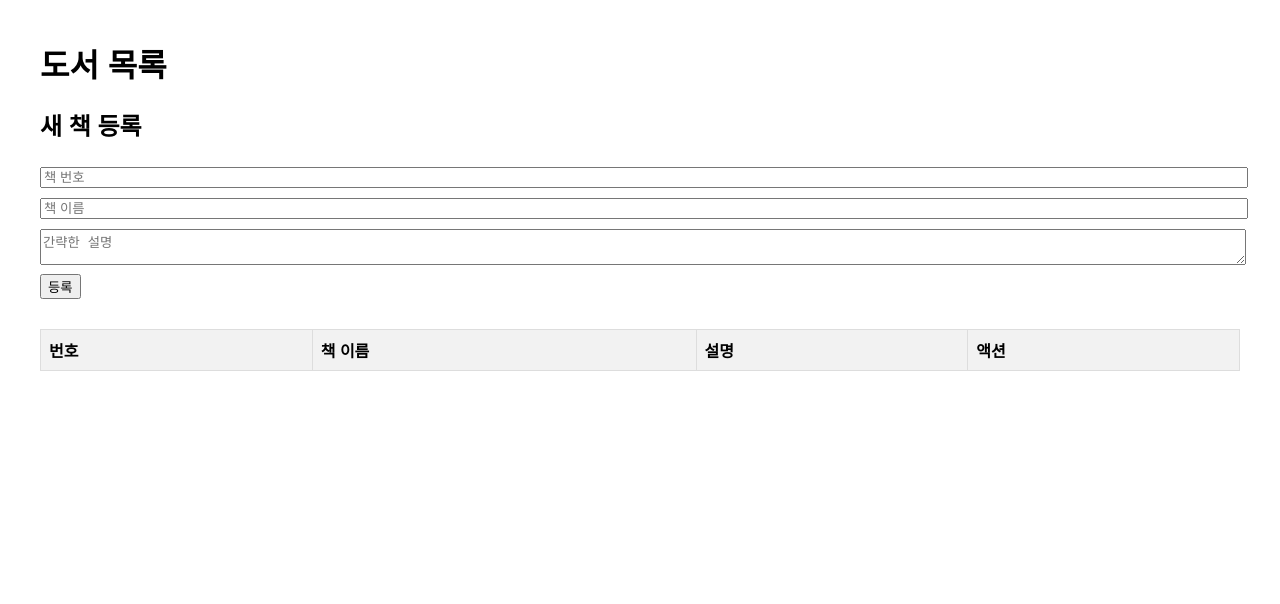
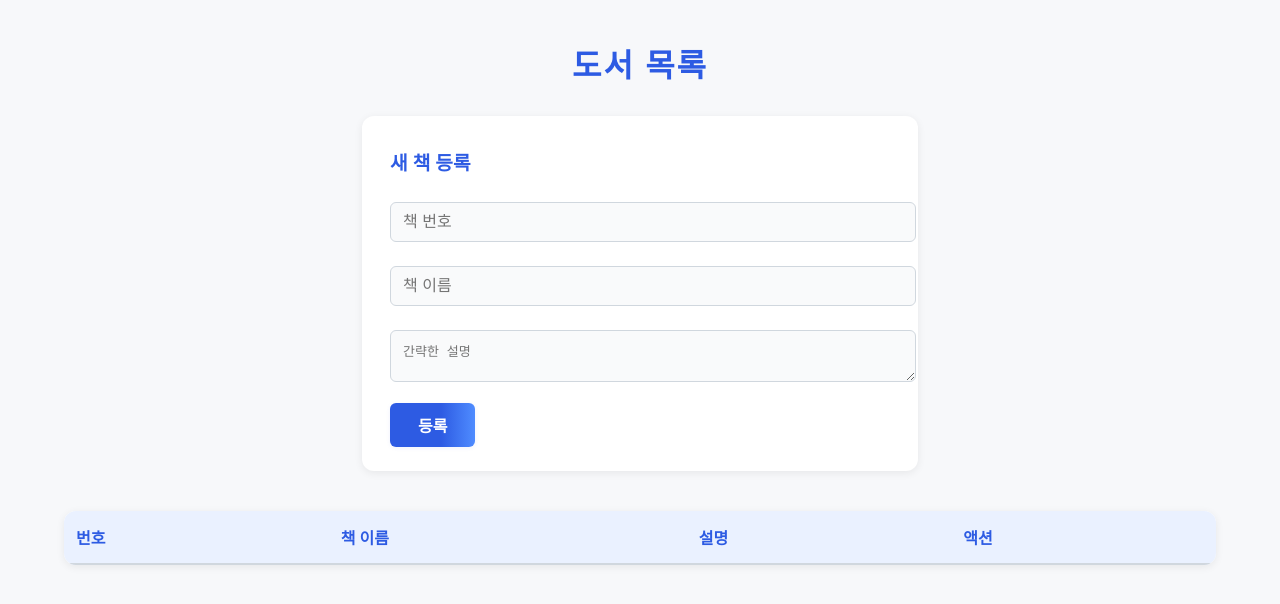
Before and after one commit to Lxs103/ohyun-ict-2025, a plain HTML site: page index.html in a window 1280 px wide. Drawn offline with Linux system fonts and the light colour scheme; no server answers.

Commit message:
Add files via upload

```diff
--- a/index.html
+++ b/index.html
@@ -5,15 +5,130 @@
   <meta name="viewport" content="width=device-width, initial-scale=1.0">
   <title>게시판</title>
   <style>
-    body { font-family: Arial, sans-serif; margin: 40px; }
-    table { border-collapse: collapse; width: 100%; margin-bottom: 20px; }
-    th, td { border: 1px solid #ddd; padding: 8px; text-align: left; }
-    th { background-color: #f2f2f2; }
-    .pagination { margin-top: 20px; }
-    .pagination button { margin: 0 2px; }
-    .form-section { margin-bottom: 30px; }
-    .form-section input, .form-section textarea { margin: 5px 0; width: 100%; }
-    .actions button { margin-right: 5px; }
+    body {
+      font-family: 'Segoe UI', 'Apple SD Gothic Neo', Arial, sans-serif;
+      margin: 0;
+      background: #f7f8fa;
+      color: #222;
+    }
+    h1 {
+      text-align: center;
+      margin-top: 40px;
+      color: #2d5be3;
+      letter-spacing: 2px;
+    }
+    .form-section {
+      background: #fff;
+      border-radius: 12px;
+      box-shadow: 0 2px 8px rgba(0,0,0,0.07);
+      max-width: 500px;
+      margin: 30px auto 40px auto;
+      padding: 32px 28px 24px 28px;
+    }
+    .form-section h2 {
+      margin-top: 0;
+      color: #2d5be3;
+      font-size: 1.2em;
+      margin-bottom: 18px;
+    }
+    .form-section input, .form-section textarea {
+      margin: 8px 0 16px 0;
+      width: 100%;
+      padding: 10px 12px;
+      border: 1px solid #d0d7de;
+      border-radius: 6px;
+      font-size: 1em;
+      background: #f9fafb;
+      transition: border 0.2s;
+    }
+    .form-section input:focus, .form-section textarea:focus {
+      border: 1.5px solid #2d5be3;
+      outline: none;
+      background: #fff;
+    }
+    .form-section button {
+      background: linear-gradient(90deg, #2d5be3 60%, #4f8cff 100%);
+      color: #fff;
+      border: none;
+      border-radius: 6px;
+      padding: 10px 28px;
+      font-size: 1em;
+      font-weight: bold;
+      cursor: pointer;
+      box-shadow: 0 1px 4px rgba(45,91,227,0.08);
+      transition: background 0.2s;
+    }
+    .form-section button:hover {
+      background: linear-gradient(90deg, #1b3e8a 60%, #2d5be3 100%);
+    }
+    table {
+      border-collapse: separate;
+      border-spacing: 0;
+      width: 90%;
+      margin: 0 auto 30px auto;
+      background: #fff;
+      border-radius: 12px;
+      box-shadow: 0 2px 8px rgba(0,0,0,0.07);
+      overflow: hidden;
+    }
+    th, td {
+      padding: 14px 12px;
+      text-align: left;
+    }
+    th {
+      background: #eaf1ff;
+      color: #2d5be3;
+      font-weight: 600;
+      border-bottom: 2px solid #d0d7de;
+    }
+    tr:not(:last-child) td {
+      border-bottom: 1px solid #f0f1f3;
+    }
+    tr:hover td {
+      background: #f5f8ff;
+      transition: background 0.2s;
+    }
+    .actions button {
+      background: #fff;
+      color: #2d5be3;
+      border: 1px solid #2d5be3;
+      border-radius: 5px;
+      padding: 6px 16px;
+      font-size: 0.97em;
+      font-weight: 500;
+      margin-right: 6px;
+      cursor: pointer;
+      transition: background 0.2s, color 0.2s;
+    }
+    .actions button:hover {
+      background: #2d5be3;
+      color: #fff;
+    }
+    .pagination {
+      text-align: center;
+      margin-bottom: 40px;
+    }
+    .pagination button {
+      background: #fff;
+      color: #2d5be3;
+      border: 1px solid #2d5be3;
+      border-radius: 5px;
+      padding: 6px 14px;
+      margin: 0 2px;
+      font-size: 1em;
+      cursor: pointer;
+      transition: background 0.2s, color 0.2s;
+    }
+    .pagination button:disabled {
+      background: #2d5be3;
+      color: #fff;
+      font-weight: bold;
+      cursor: default;
+    }
+    @media (max-width: 700px) {
+      .form-section, table { width: 98%; }
+      th, td { font-size: 0.97em; padding: 10px 6px; }
+    }
   </style>
 </head>
 <body>
@@ -99,12 +214,17 @@
       const bookName = document.getElementById('bookName').value;
       const bookDesc = document.getElementById('bookDesc').value;
 
-      // 중복 책 이름 체크
+      // 중복 책 이름/번호 체크
       const res = await fetch(`${API_URL}?page=1&pageSize=1000`);
       const data = await res.json();
-      const exists = (data.data || []).some(book => (book.bookName || book.title) === bookName);
-      if (exists) {
+      const existsName = (data.data || []).some(book => (book.bookName || book.title) === bookName);
+      if (existsName) {
         alert('같은 이름의 책이 이미 등록되어 있습니다.');
+        return;
+      }
+      const existsNumber = (data.data || []).some(book => (book.bookNumber || book.id) === bookNumber);
+      if (existsNumber) {
+        alert('같은 번호의 책이 이미 등록되어 있습니다.');
         return;
       }
 
```
